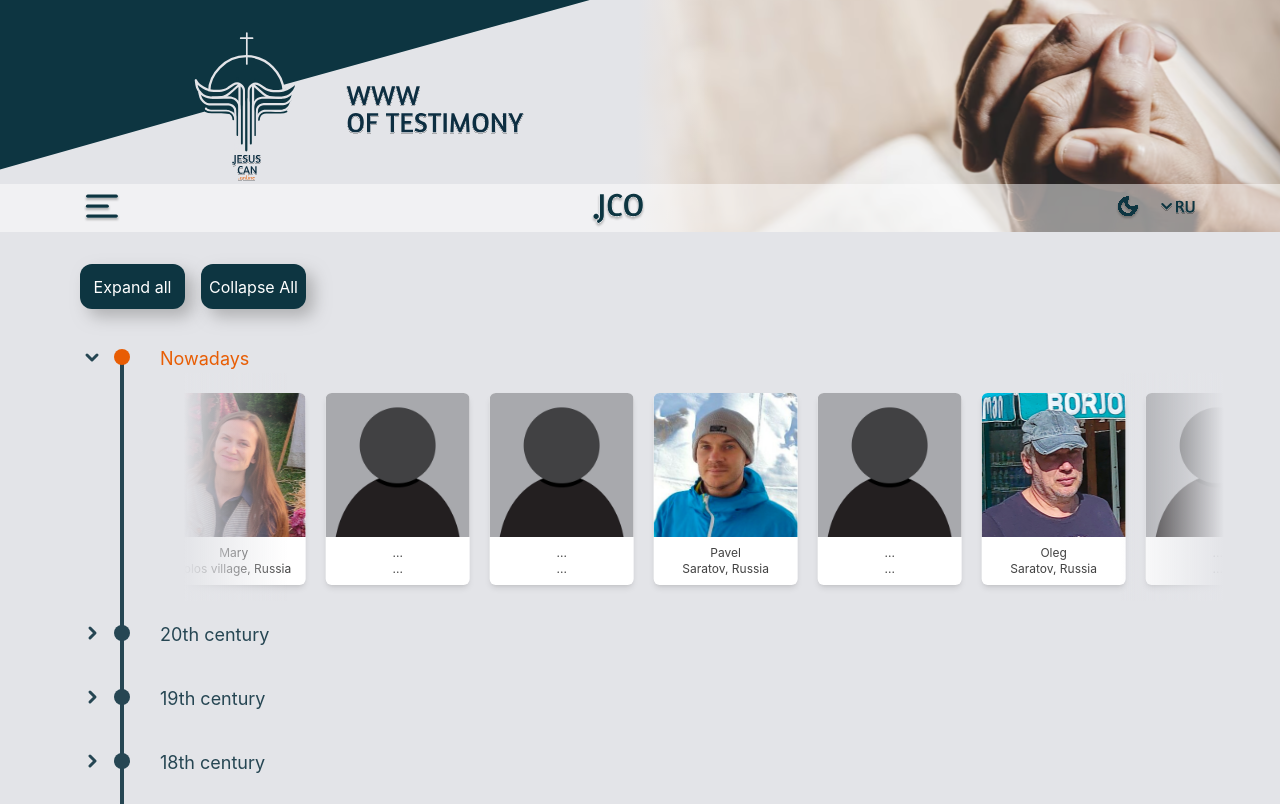
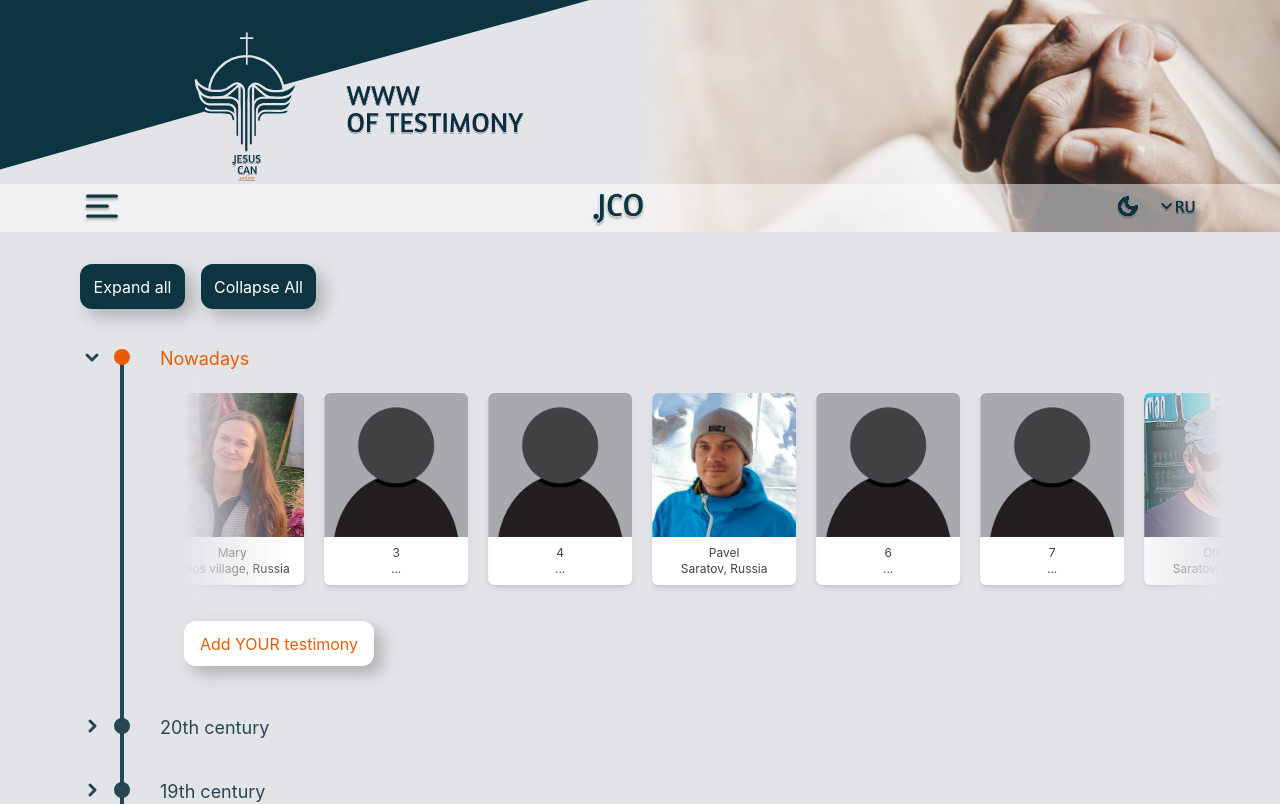
Before and after one commit to Pavel064/JesusCan.online, a React (Vite) app: page / in a window 1280 px wide. Shown: the top 804 px of the page. Built offline with nearby package versions, Linux system fonts and the light colour scheme.

Commit message:
refactor: code refactoring

```diff
--- a/src/components/Button.jsx
+++ /dev/null
@@ -1,23 +0,0 @@
-function Button({ label, onClick, btnStyle }) {
-  const {
-    width = "105px",
-    height = "45px",
-    background = "#0D3541",
-    border = "4px solid transparent",
-  } = btnStyle || {};
-
-  const buttonStyle = {
-    minWidth: width,
-    minHeight: height,
-    background,
-    border,
-  };
-
-  return (
-    <button className="neumorphic-button" onClick={onClick} style={buttonStyle}>
-      <span className="text-base">{label}</span>
-    </button>
-  );
-}
-
-export default Button;
--- /dev/null
+++ b/src/components/NeumorphicButton.jsx
@@ -0,0 +1,42 @@
+import { useNavigate } from "react-router-dom";
+
+function NeumorphicButton({ label, onClick, btnStyle, to }) {
+  const navigate = useNavigate();
+
+  const {
+    width = "105px",
+    height = "45px",
+    background = "#0D3541",
+    border = "4px solid transparent",
+    color = "white",
+  } = btnStyle || {};
+
+  const buttonStyle = {
+    minWidth: width,
+    minHeight: height,
+    background,
+    border,
+    color,
+  };
+
+  const handleClick = (e) => {
+    if (to) {
+      navigate(to);
+      e.preventDefault();
+    } else if (onClick) {
+      onClick();
+    }
+  };
+
+  return (
+    <button
+      className="neumorphic-button"
+      onClick={handleClick}
+      style={buttonStyle}
+    >
+      <span className="text-base">{label}</span>
+    </button>
+  );
+}
+
+export default NeumorphicButton;
--- a/src/components/Slider.jsx
+++ b/src/components/Slider.jsx
@@ -1,4 +1,4 @@
-import Button from "./Button";
+import NeumorphicButton from "./NeumorphicButton";
 
 import arrDown from "/arrow-down.svg";
 import arrUp from "/arrow-up.svg";
@@ -169,11 +169,11 @@ const Slider = () => {
           Year of Acceptance of Christ
         </div>
         <div className="flex flex-row self-center gap-5">
-          <Button
+          <NeumorphicButton
             label="Prev"
             btnStyle={{ width: "100px", height: "50px", background: "#EDEDE9" }}
           />
-          <Button
+          <NeumorphicButton
             label="Next"
             btnStyle={{ width: "100px", height: "50px", background: "#EDEDE9" }}
           />
--- a/src/components/TestimonyAdding.jsx
+++ b/src/components/TestimonyAdding.jsx
@@ -1,14 +1,13 @@
-import React from "react";
 import { Link } from "react-router-dom";
 
-import Button from "./Button";
+import NeumorphicButton from "./NeumorphicButton";
 
 const TestimonyAdding = () => {
   return (
     <div className="h-52 bg-[#EDEDE9] flex items-center">
       <div className="mx-auto uppercase text-5xl font-semibold 2xl:max-w-7xl">
         <Link to="/adding-testimony">
-          <Button
+          <NeumorphicButton
             label="Add your testimony"
             btnStyle={{
               width: "208px",
--- a/src/components/CustomTimeLine.jsx
+++ b/src/components/TimelineNavigator.jsx
@@ -1,5 +1,5 @@
 import React, { useState } from "react";
-import Button from "./Button";
+import NeumorphicButton from "./NeumorphicButton";
 import GalleryCard from "./GalleryCard";
 
 import mariia from "/mariia-card.png";
@@ -15,18 +15,13 @@ const cards = [
     name: "Mary",
     placeOfBirth: "Kolos village, Russia",
   },
-  { id: 3, photo: def, name: "...", placeOfBirth: "..." },
-  { id: 4, photo: def, name: "...", placeOfBirth: "..." },
+  { id: 3, photo: def, name: "3", placeOfBirth: "..." },
+  { id: 4, photo: def, name: "4", placeOfBirth: "..." },
   { id: 5, photo: pavel, name: "Pavel", placeOfBirth: "Saratov, Russia" },
-  { id: 6, photo: def, name: "...", placeOfBirth: "..." },
-  { id: 7, photo: oleg, name: "Oleg", placeOfBirth: "Saratov, Russia" },
-  { id: 8, photo: def, name: "...", placeOfBirth: "..." },
-  { id: 9, photo: pavel, name: "Pavel", placeOfBirth: "Saratov, Russia" },
-  { id: 10, photo: def, name: "...", placeOfBirth: "..." },
-  { id: 11, photo: oleg, name: "Oleg", placeOfBirth: "Saratov, Russia" },
-  { id: 12, photo: def, name: "...", placeOfBirth: "..." },
-  { id: 13, photo: oleg, name: "13 Oleg", placeOfBirth: "Saratov, Russia" },
-  { id: 14, photo: def, name: "14", placeOfBirth: "..." },
+  { id: 6, photo: def, name: "6", placeOfBirth: "..." },
+  { id: 7, photo: def, name: "7", placeOfBirth: "..." },
+  { id: 8, photo: oleg, name: "Oleg", placeOfBirth: "Saratov, Russia" },
+  { id: 9, photo: def, name: "9", placeOfBirth: "..." },
 ];
 
 const timelineData = [
@@ -98,8 +93,19 @@ const TimelineItem = ({ data, isOpen, toggleItem }) => {
         <div
           className={`overflow-hidden transition-all ease-in-out duration-200 ${contentClass}`}
         >
-          <div className="pl-16 text-gray-800">
+          <div className="pl-16 pb-7 text-gray-800">
             <GalleryCard cards={data.cards} />
+            <div className="pt-5">
+              <NeumorphicButton
+                to={"/adding-testimony"}
+                label="Add YOUR testimony"
+                btnStyle={{
+                  width: "190px",
+                  background: "white",
+                  color: "#E85D04",
+                }}
+              />
+            </div>
           </div>
         </div>
       </div>
@@ -107,7 +113,7 @@ const TimelineItem = ({ data, isOpen, toggleItem }) => {
   );
 };
 
-const CustomTimeLine = () => {
+const TimelineNavigator = () => {
   const [openItems, setOpenItems] = useState({ [timelineData[0].id]: true });
 
   const handleExpandAll = () => {
@@ -127,8 +133,12 @@ const CustomTimeLine = () => {
       <div className="relative mx-auto md:px-20 2xl:max-w-7xl">
         <span className="absolute top-32 bottom-0 left-[120px] w-1 bg-[#264653]" />
         <div className="flex flex-row gap-4 pt-8">
-          <Button label="Expand all" onClick={handleExpandAll} />
-          <Button label="Collapse All" onClick={handleCollapseAll} />
+          <NeumorphicButton label="Expand all" onClick={handleExpandAll} />
+          <NeumorphicButton
+            label="Collapse All"
+            onClick={handleCollapseAll}
+            btnStyle={{ width: "115px" }}
+          />
         </div>
         <div className="mt-4">
           {timelineData.map((item) => (
@@ -147,4 +157,4 @@ const CustomTimeLine = () => {
   );
 };
 
-export default CustomTimeLine;
+export default TimelineNavigator;
--- a/src/index.css
+++ b/src/index.css
@@ -21,10 +21,8 @@ a:hover {
   color: #2A9D8F;
 }
 
+/* NeumorphicButton */
 .neumorphic-button {
-  /* display: inline-size;
-  aspect-ratio: 1/1; */
-  color: white;
   border-radius: 12px;
   display: grid;
   place-content: center;
@@ -52,6 +50,8 @@ a:hover {
   font-size: 0.875rem;
   transition: font-size 0.1s;
 }
+/* END NeumorphicButton */
+
 
 /* MenuDrawer */
 .ant-drawer-header-title {
--- a/src/pages/home.jsx
+++ b/src/pages/home.jsx
@@ -1,12 +1,9 @@
-import React from "react";
-import CustomTimeline from "../components/CustomTimeLine";
-import TestimonyAdding from "../components/TestimonyAdding";
+import TimelineNavigator from "../components/TimelineNavigator";
 
 const Home = () => {
   return (
     <div>
-      <CustomTimeline />
-      <TestimonyAdding />
+      <TimelineNavigator />
     </div>
   );
 };
```
